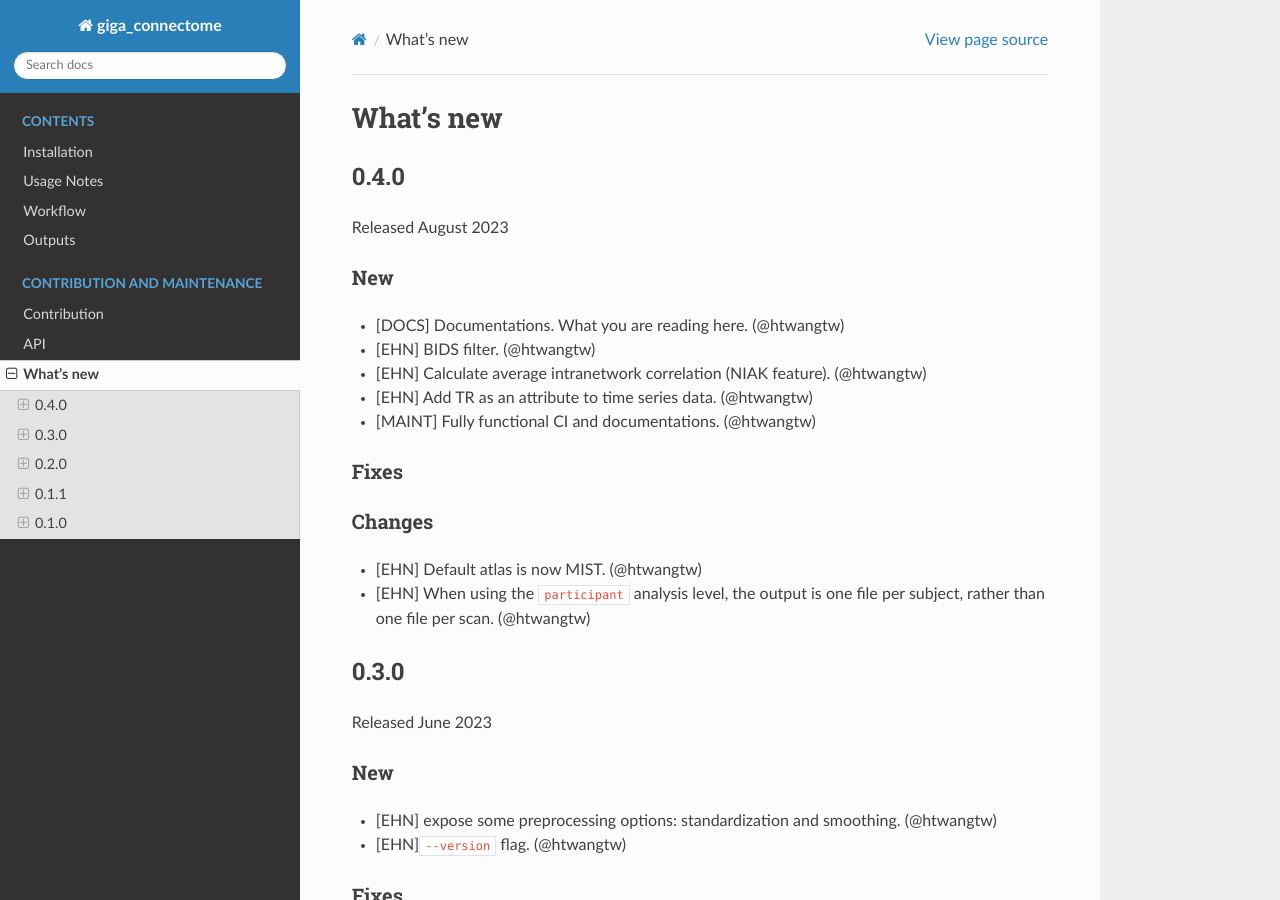
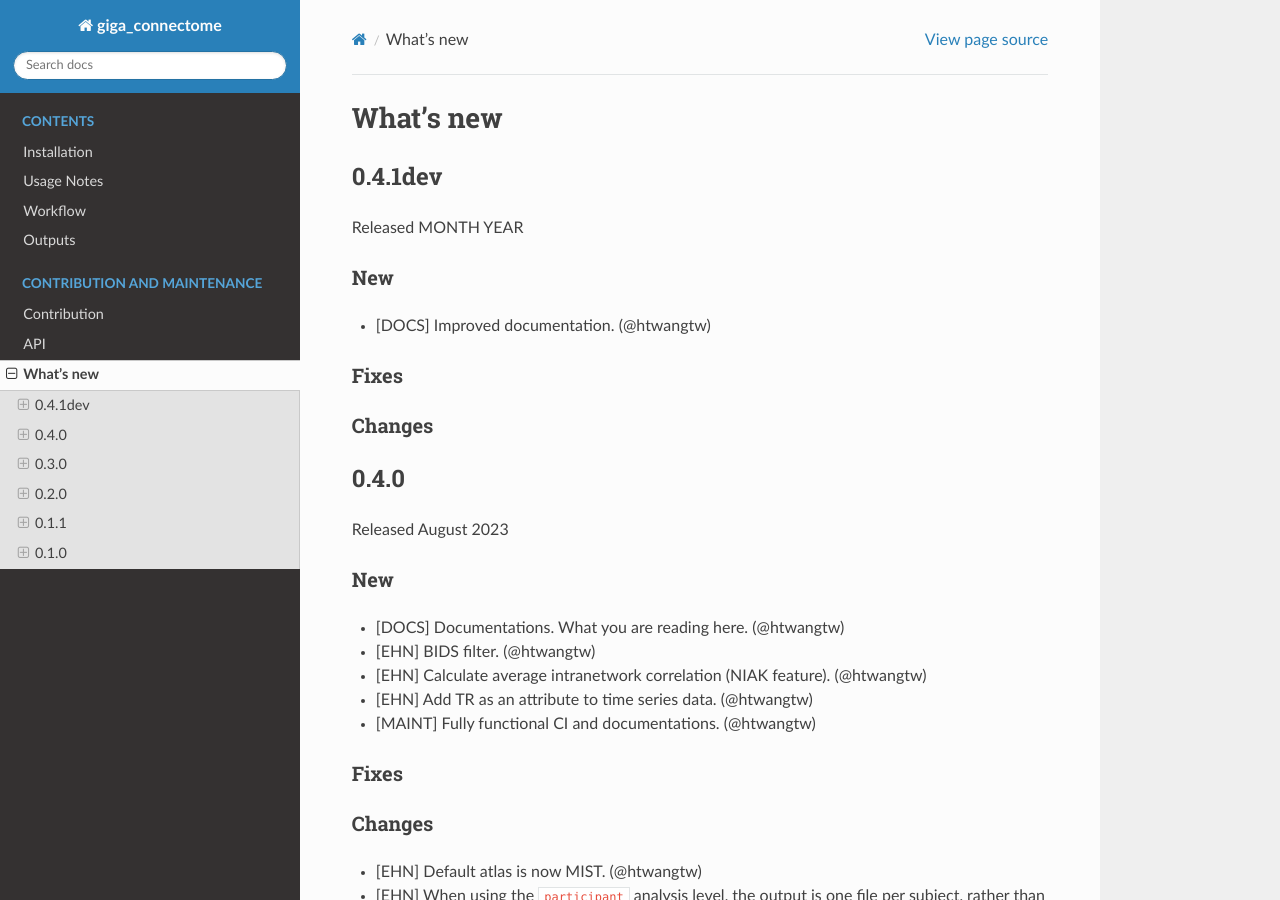
Before and after one commit to bids-apps/giga_connectome, a Sphinx documentation site: the page built from docs/source/changes.md, in a window 1280 px wide and 900 px high. Built offline with Sphinx 7.4.7 and the Read the Docs theme 2.0.0, drawn with Linux system fonts in a browser that asks for light colours; the version number could not be read and is left out.

```diff
--- a/docs/source/changes.md
+++ b/docs/source/changes.md
@@ -1,4 +1,16 @@
 # What’s new
+
+## 0.4.1dev
+
+Released MONTH YEAR
+
+### New
+
+- [DOCS] Improved documentation. (@htwangtw)
+
+### Fixes
+
+### Changes
 
 ## 0.4.0
 
```
